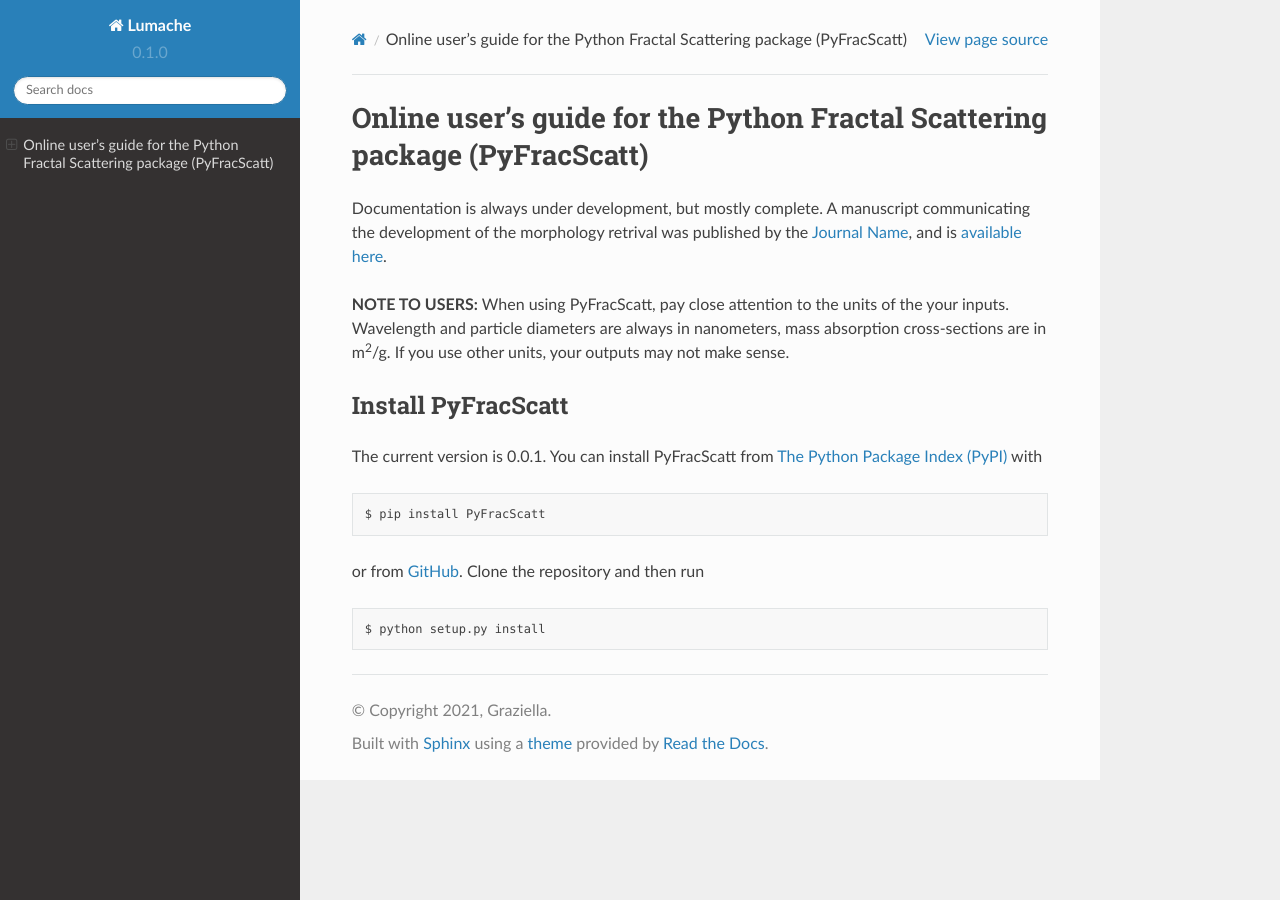
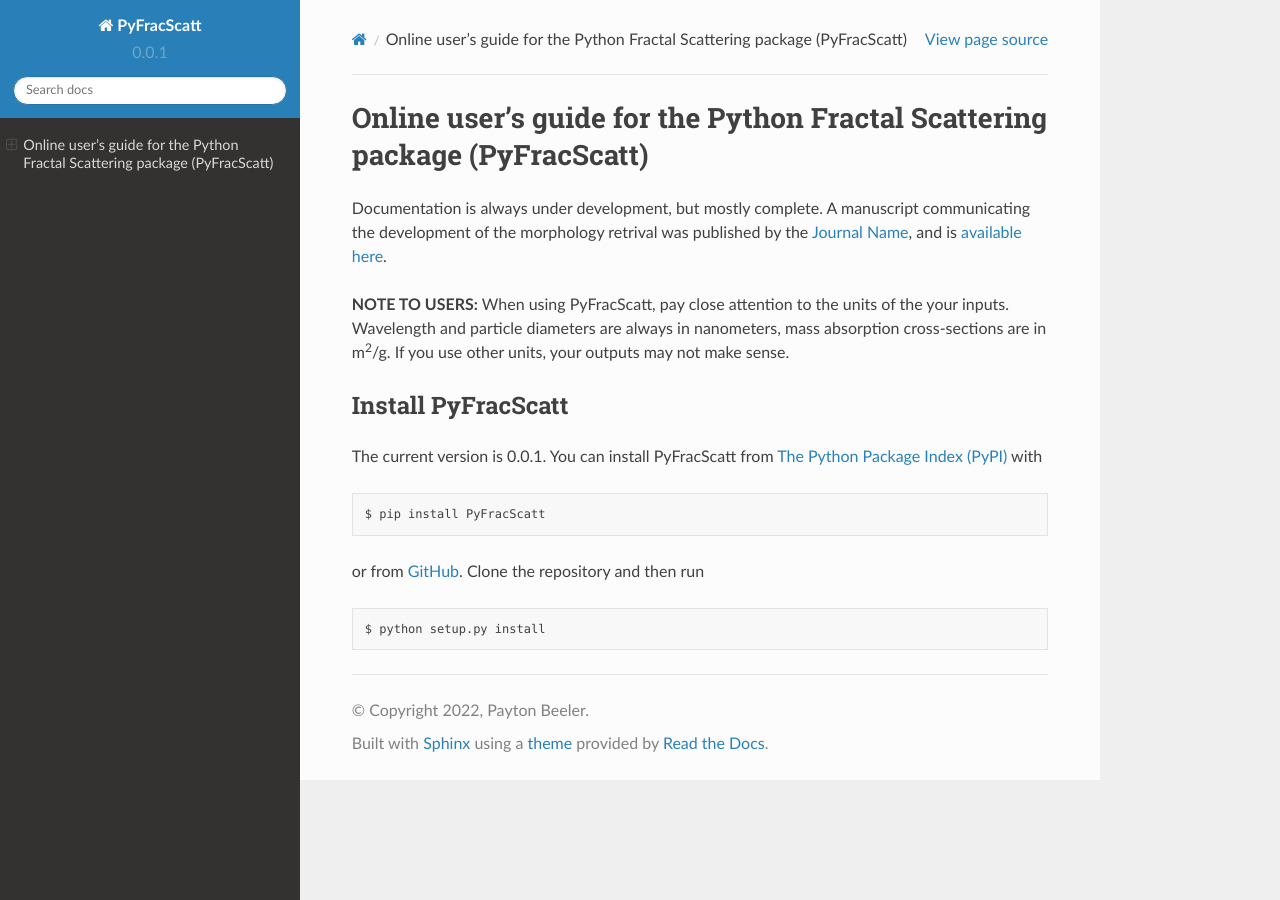
Before and after one commit to beelerpayton/FracScatt, a Sphinx documentation site: the page built from docs/source/index.rst, in a window 1280 px wide. Built offline with Sphinx 7.4.7 and the Read the Docs theme 2.0.0, drawn with Linux system fonts in a browser that asks for light colours.

Commit message:
Update conf.py

```diff
--- a/docs/source/conf.py
+++ b/docs/source/conf.py
@@ -2,12 +2,12 @@
 
 # -- Project information
 
-project = 'Lumache'
-copyright = '2021, Graziella'
-author = 'Graziella'
+project = 'PyFracScatt'
+copyright = '2022, Payton Beeler'
+author = 'P. Beeler'
 
 release = '0.1'
-version = '0.1.0'
+version = '0.0.1'
 
 # -- General configuration
 
```
